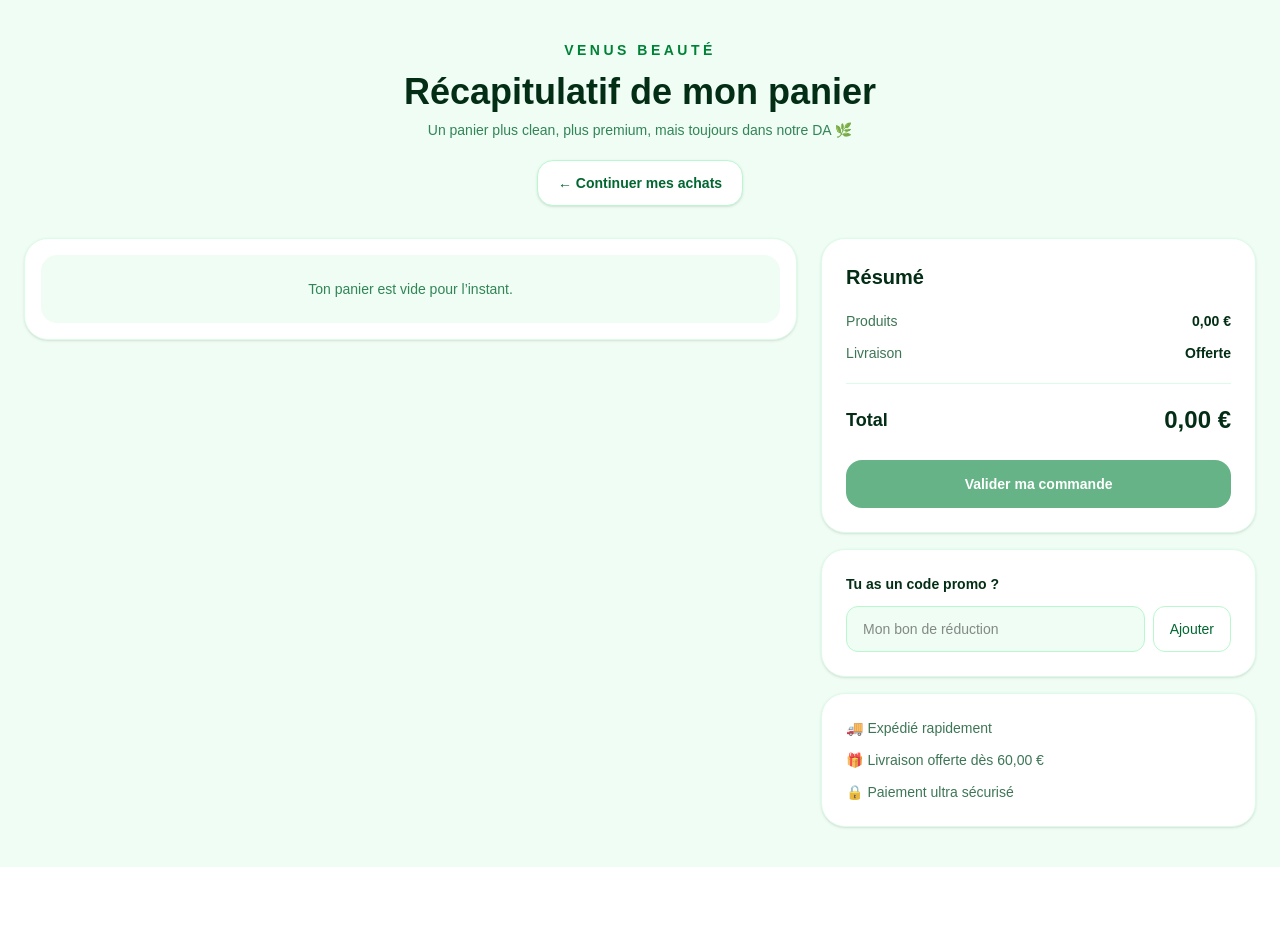
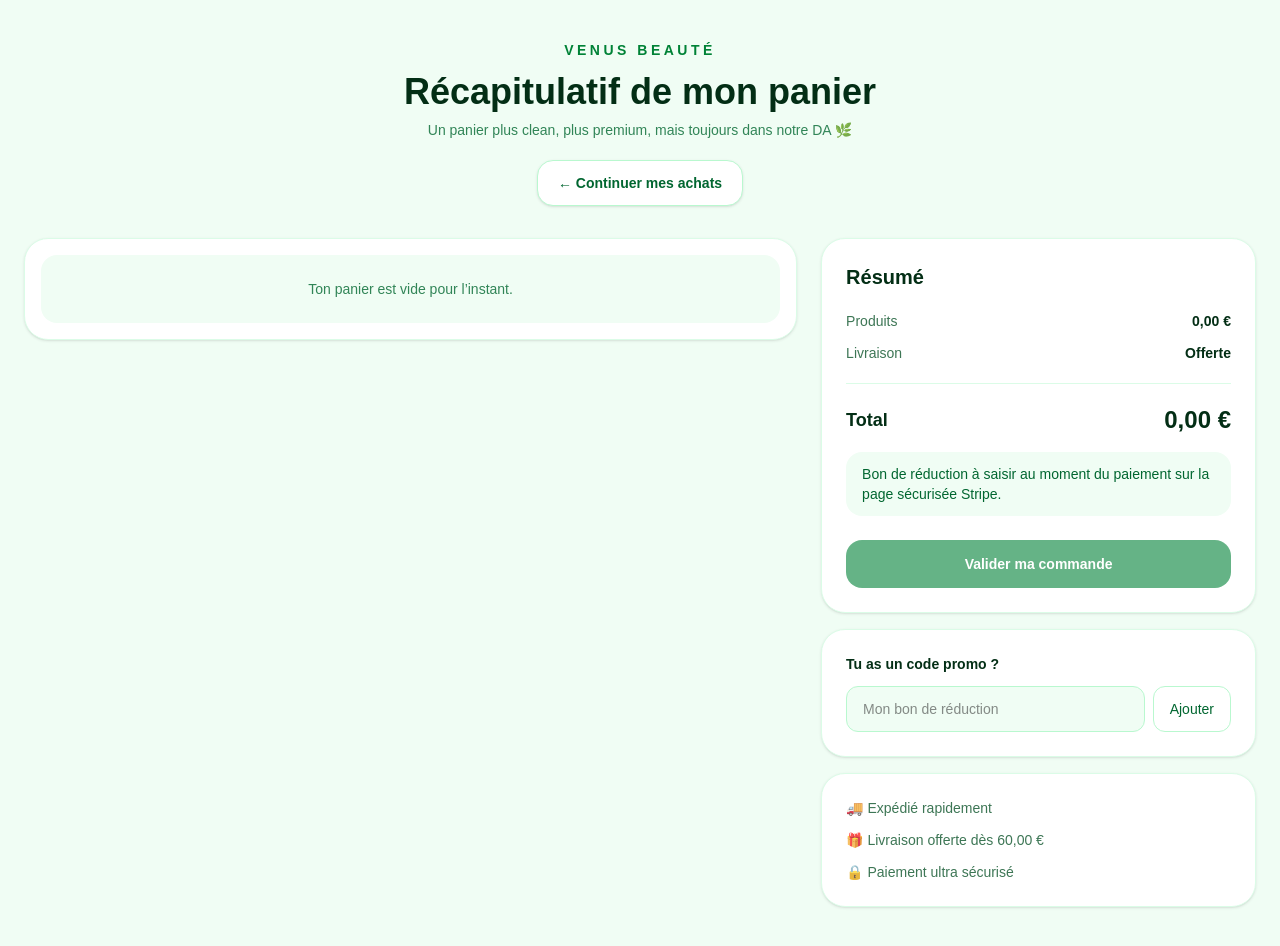
Before and after one commit to Doudou-labo/DoudouClaw, a Next.js app in the folder venus-beaute/: page /checkout in a window 1280 px wide. Before the commit the page ends 867 px from the top, so only its background shows below. Built offline with nearby package versions, Linux system fonts and the light colour scheme.

Commit message:
copy(venus-beaute): mention promo code entry on Stripe checkout

```diff
--- a/venus-beaute/src/components/CheckoutClient.tsx
+++ b/venus-beaute/src/components/CheckoutClient.tsx
@@ -214,6 +214,10 @@ export default function CheckoutClient({ initialSlug, initialQty }: { initialSlu
                 <span className="text-2xl font-black text-green-950">{formatPrice(total)}</span>
               </div>
 
+              <p className="mt-4 rounded-2xl bg-green-50 px-4 py-3 text-sm text-green-800">
+                Bon de réduction à saisir au moment du paiement sur la page sécurisée Stripe.
+              </p>
+
               <button
                 onClick={startCheckout}
                 disabled={loading || cartDetailed.length === 0}
```
